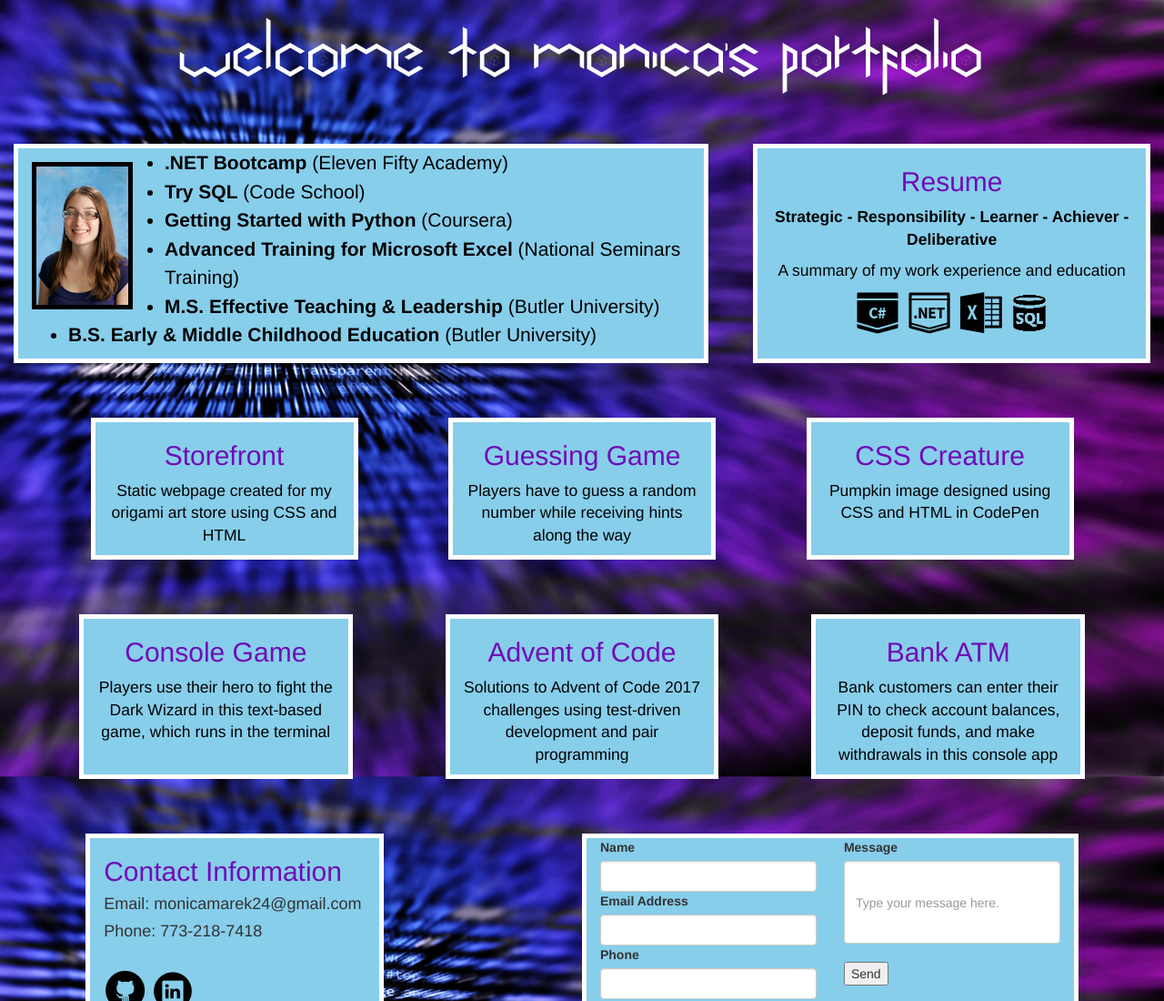
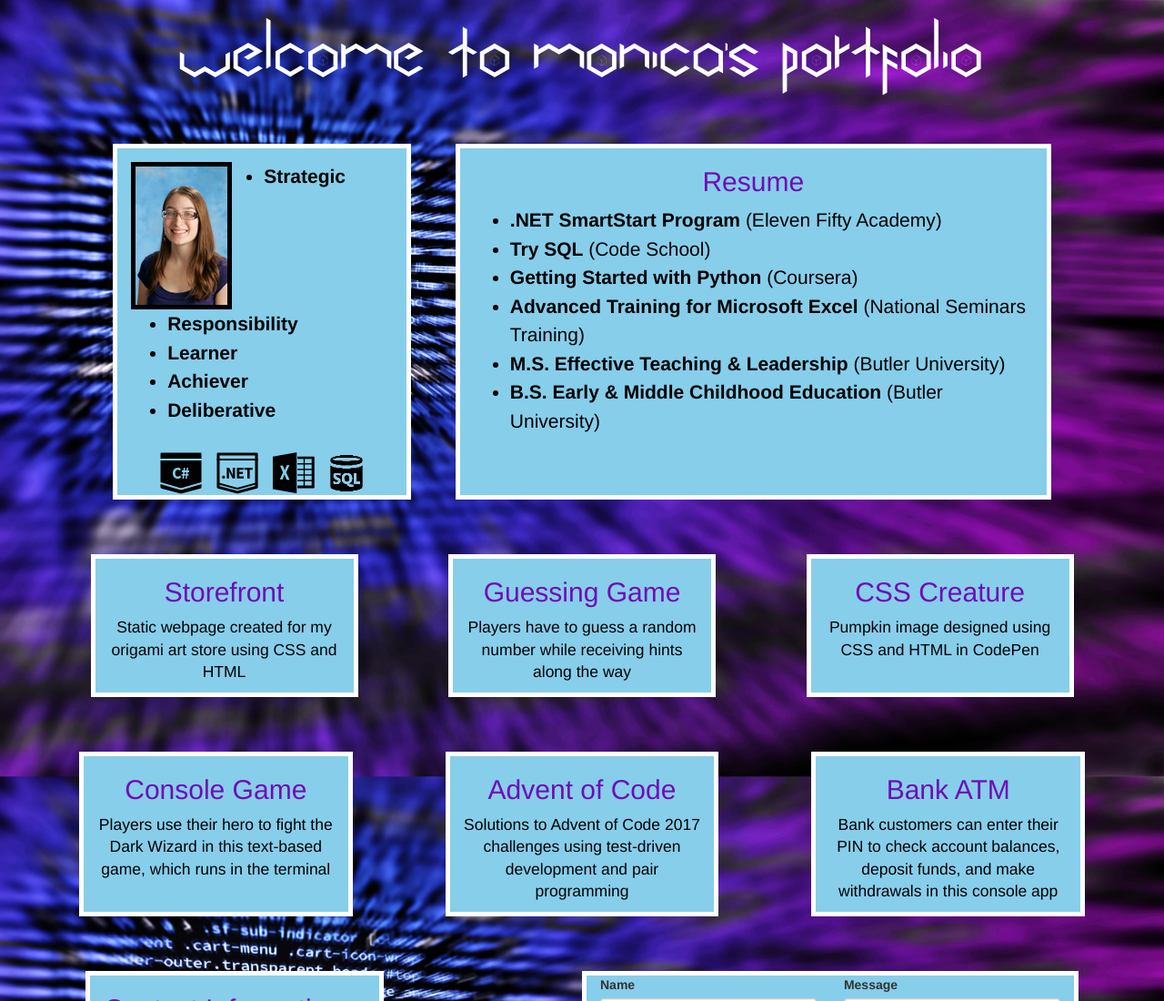
Before and after one commit to Mjmarek/Mjmarek, a plain HTML site: page index.html in a window 1280 px wide. Shown: the top 1100 px of the page at 91% size. Drawn offline with nearby package versions, Linux system fonts and the light colour scheme.

Commit message:
Edited resume and intro sections

```diff
--- a/index.html
+++ b/index.html
@@ -13,10 +13,31 @@
 	<br>
 
 	<div class="row" id="row">
-		<div class="col-md-7" id="box" style="left: 30px;">
+		<div class="col-md-1"></div>
+		<div class="col-md-3" id="box" style="left: 30px; padding-top: 15px">
 			<img id="headshot" src="images/headshot.png">
 			<ul id="intro">
-				<li><b>.NET Bootcamp</b> (Eleven Fifty Academy)</li>
+				<li><b>Strategic</b></li>
+				<li><b>Responsibility</b></li>
+				<li><b>Learner</b></li>
+				<li><b>Achiever</b></li>
+				<li><b>Deliberative</b></li>
+			</ul><br>
+			<div class="center">
+			<img class="icon" src="images/csharp.png">
+			<img class="icon" src="images/dotnet.png">
+			<img class="icon" src="images/excel.png">
+			<img src="images/sql.png">
+		</div>
+		</div>
+
+		<div class="col-md-1"></div>
+		<div class="col-md-6" id="box" style="right: 30px;">
+			<a href="MMarek_Resume.pdf" class="link">
+				<h2 class="center">Resume</h2>
+			</a>
+			<ul id="intro">
+				<li><b>.NET SmartStart Program</b> (Eleven Fifty Academy)</li>
 				<li><b>Try SQL</b> (Code School)</li>
 				<li><b>Getting Started with Python</b> (Coursera)</li>
 				<li><b>Advanced Training for Microsoft Excel</b> (National Seminars Training)</li>
@@ -25,19 +46,6 @@
 			</ul>
 		</div>
 		<div class="col-md-1"></div>
-		<div class="col-md-4" id="box" style="right: 30px;">
-			<a href="MMarek_Resume.pdf" class="link">
-				<h2 class="center">Resume</h2>
-			</a>
-			<p><b>Strategic - Responsibility - Learner - Achiever - Deliberative</b></p>
-			<p>A summary of my work experience and education</p>
-			<div class="center">
-				<img class="icon" src="images/csharp.png">
-				<img class="icon" src="images/dotnet.png">
-				<img class="icon" src="images/excel.png">
-				<img src="images/sql.png">
-			</div>
-		</div>
 	</div>
 
 	<br><br><br>
--- a/main.css
+++ b/main.css
@@ -1,8 +1,5 @@
 body {
 	background: url('images/pexel-min.jpeg') no-repeat center center fixed;
-	-webkit-background-size: cover;
-	-moz-background-size: cover;
-	-o-background-size: cover;
 	background-size: cover;
 }
 
@@ -53,7 +50,6 @@ a:hover {
 
 #headshot {
 	float: left;
-	margin-top: 15px;
 	margin-right: 35px;
 	border: 5px solid black;
 }
@@ -65,7 +61,7 @@ a:hover {
 }
 
 .icon {
-	padding-right: 5px;
+	padding-right: 10px;
 }
 
 #message {
@@ -84,5 +80,3 @@ footer ul li {
 	padding: 0px 0.7em 0px 0px;
 	margin: 0px;
 }
-
-/*Original blue used for border: #003399*/
```
